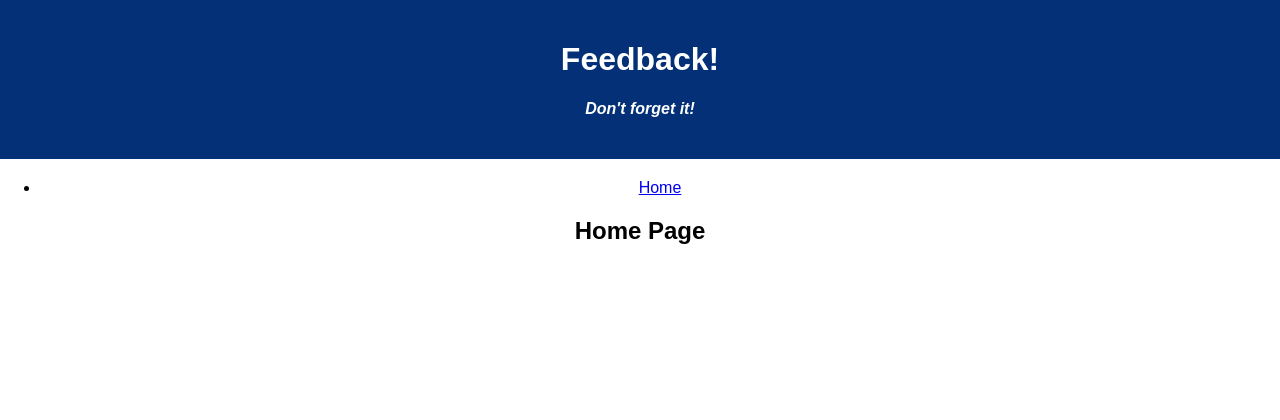
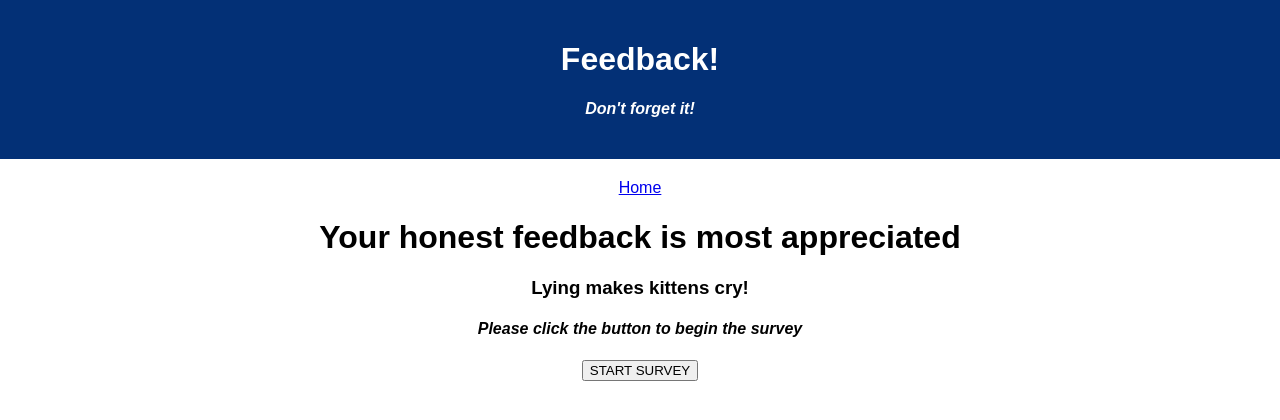
Before and after one commit to TimothyMichael85/weekend-redux-feedback-loop, a React (Create React App) app: page /comments in a window 1280 px wide. Shown: the top 420 px of the page. Built offline with nearby package versions, Linux system fonts and the light colour scheme; no server answers.

Commit message:
home page functional

```diff
--- a/src/components/App/App.jsx
+++ b/src/components/App/App.jsx
@@ -55,16 +55,13 @@ function App() {
 
       </header>
 
-      <ul>
 
-        <li className='nav'>
+
+        <div className='nav'>
 							<Link className='link' to='/'>
 								Home
 							</Link>
-				</li>
-
-      </ul>
-
+				</div>
 
       <Route path='/' exact>
           <Home />
--- a/src/components/Home/Home.jsx
+++ b/src/components/Home/Home.jsx
@@ -1,7 +1,22 @@
+import { useHistory } from "react-router-dom";
+
 function Home(){
 
+    const history = useHistory();
+
+    const startSurvey = () => {
+        history.push('/feeling')
+    }
+
     return (
-        <h2>Home Page</h2>
+        <>
+        <h1>Your honest feedback is most appreciated</h1>
+        <h3>Lying makes kittens cry!</h3>
+        <h4>Please click the button to begin the survey</h4>
+        <button onClick={startSurvey}>START SURVEY</button>
+
+        </>
+
     )
 }
 
```
